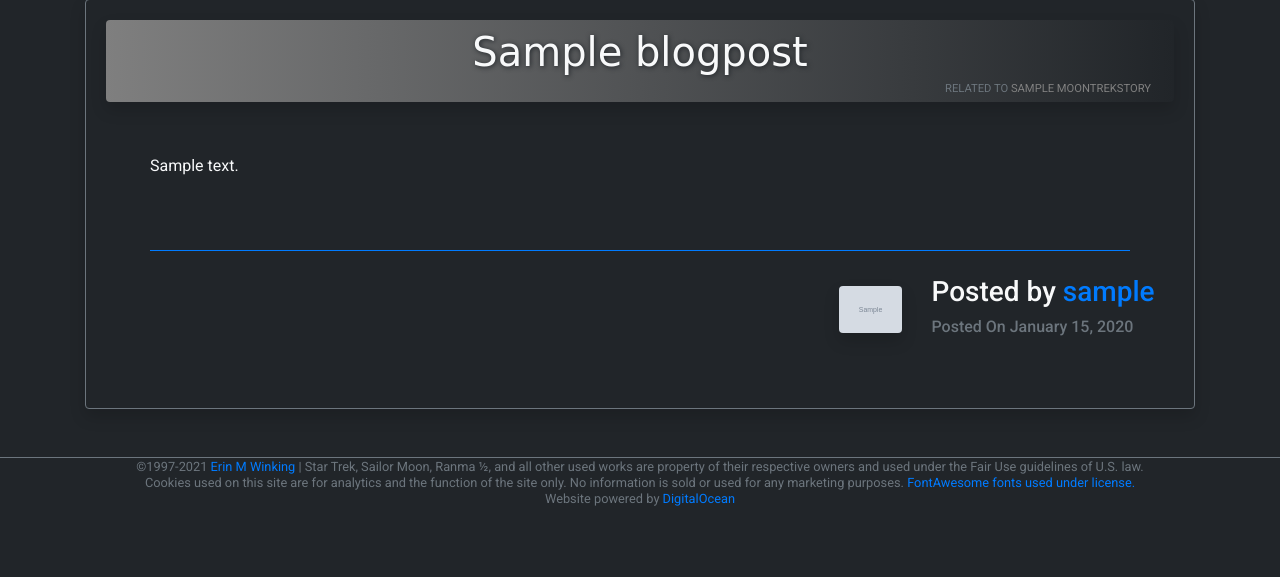
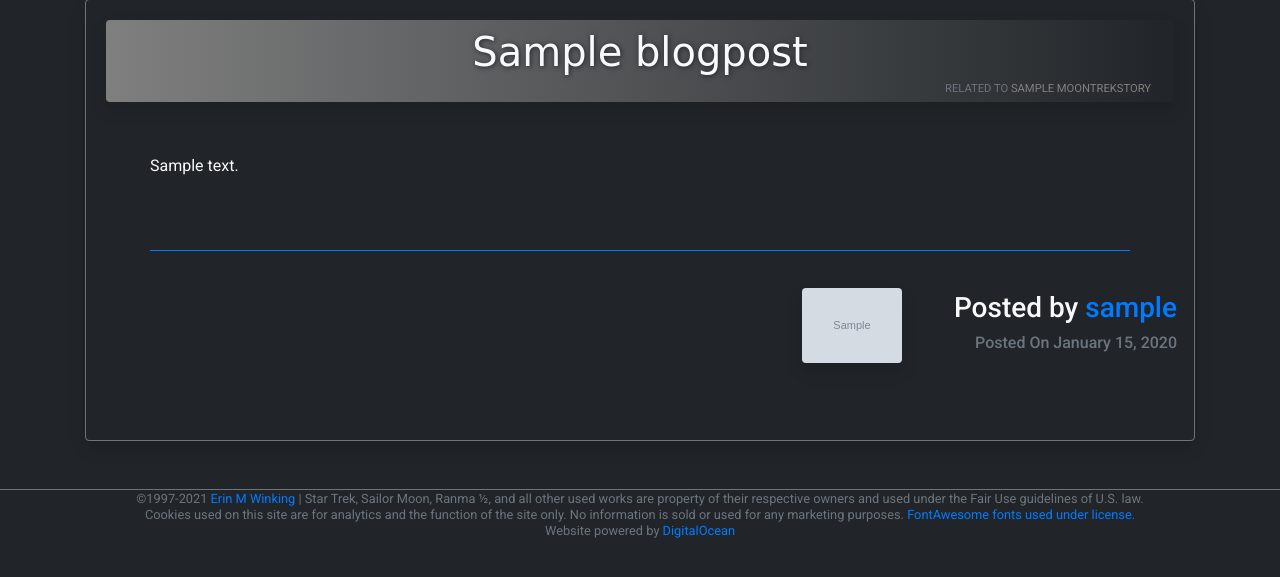
Before and after one commit to ewink1977/MoonTrek2021, a Django app: a page that uses MTBase/templates/html/base.html in a window 1280 px wide. Shown: the part 141-718 px from the top of the page. Run offline with Django 3.2, Linux system fonts and the light colour scheme; tables that the repository leaves empty hold one stand-in row (values such as "Sample post"); grey boxes marked "Sample" are stand-in pictures; style sheets or scripts are compiled from the project's sources; some libraries are stand-ins or nearby versions; some web fonts are replaced.

Commit message:
Resolved #31, Resolved #32. Removed unnecessary Fontawesome CSS STATIC link.

```diff
--- a/MTBase/static/css/moontrek.blog.css
+++ b/MTBase/static/css/moontrek.blog.css
@@ -1,4 +1,6 @@
 .related-to { font-size: 0.7rem; line-height: 0.9; }
+
+.author-img { width: 100px; }
 
 header { background-color: #7f7f7f; background-image: linear-gradient(to right, #7f7f7f, #212529); }
 
--- a/MTBase/templates/html/base.html
+++ b/MTBase/templates/html/base.html
@@ -29,7 +29,6 @@
         href="https://fonts.googleapis.com/css2?family=Syne+Mono&family=Ubuntu+Mono:ital,wght@0,400;0,700;1,400;1,700&family=Anton&family=Bebas+Neue&family=Bowlby+One+SC&family=Special+Elite&family=Staatliches&family=Roboto:wght@400;500;900&display=swap">
     <link rel="stylesheet" href="https://pro.fontawesome.com/releases/v5.10.0/css/all.css"
         integrity="sha384-AYmEC3Yw5cVb3ZcuHtOA93w35dYTsvhLPVnYs9eStHfGJvOvKxVfELGroGkvsg+p" crossorigin="anonymous" />
-    <link href="{% static 'fontawesome_free/css/all.min.css' %}" rel="stylesheet" type="text/css">
     <link rel="stylesheet" href="{% static 'css/moontrek.base.css' %}">
     <link rel="stylesheet" href="{% static 'css/moontrek.lcars.css' %}">
     <link rel="stylesheet" href="{% static 'css/moontrek.blog.css' %}">
--- a/MoonTrekBlog/static/scss/moontrek.blog.scss
+++ b/MoonTrekBlog/static/scss/moontrek.blog.scss
@@ -3,6 +3,10 @@
 .related-to {
 	font-size: 0.7rem;
 	line-height: 0.9;
+}
+
+.author-img {
+	width: 100px;
 }
 
 header {
--- a/MoonTrekBlog/templates/MoonTrekBlog/blogpost_detail.html
+++ b/MoonTrekBlog/templates/MoonTrekBlog/blogpost_detail.html
@@ -28,11 +28,11 @@
         </div>
         <hr class="my-4 mx-5 border-primary" />
         <div class="row justify-content-end align-items-center mb-5">
-            <div class="col-1">
+            <div class="col-md-2">
                 <img src="{{ object.author.profile.image.url }}" alt="{{ object.author }}"
-                    class="rounded shadow img-fluid d-block" />
+                    class="rounded shadow d-block author-img float-right" />
             </div>
-            <div class="col-3">
+            <div class="col-md-3 text-right p-3">
                 <h3>
                     Posted by
                     <a href="{% url 'base:profilePage' object.author.username %}">{{ object.author }}</a>
--- a/MoonTrekBlog/templates/moontrekblog/blogpost_detail.html
+++ b/MoonTrekBlog/templates/moontrekblog/blogpost_detail.html
@@ -28,11 +28,11 @@
         </div>
         <hr class="my-4 mx-5 border-primary" />
         <div class="row justify-content-end align-items-center mb-5">
-            <div class="col-1">
+            <div class="col-md-2">
                 <img src="{{ object.author.profile.image.url }}" alt="{{ object.author }}"
-                    class="rounded shadow img-fluid d-block" />
+                    class="rounded shadow d-block author-img float-right" />
             </div>
-            <div class="col-3">
+            <div class="col-md-3 text-right p-3">
                 <h3>
                     Posted by
                     <a href="{% url 'base:profilePage' object.author.username %}">{{ object.author }}</a>
--- a/custom_storages.py
+++ b/custom_storages.py
@@ -3,7 +3,7 @@ from storages.backends.s3boto3 import S3Boto3Storage
 
 class StaticStorage(S3Boto3Storage):
     location = settings.STATICFILES_LOCATION
-
+    default_acl = 'public-read'
 class MediaStorage(S3Boto3Storage):
     location = settings.MEDIAFILES_LOCATION
     default_acl = 'public-read'
```
Also changed, not shown: MTBase/templates/html/404.html (+16 -8 lines), 1 other file.
